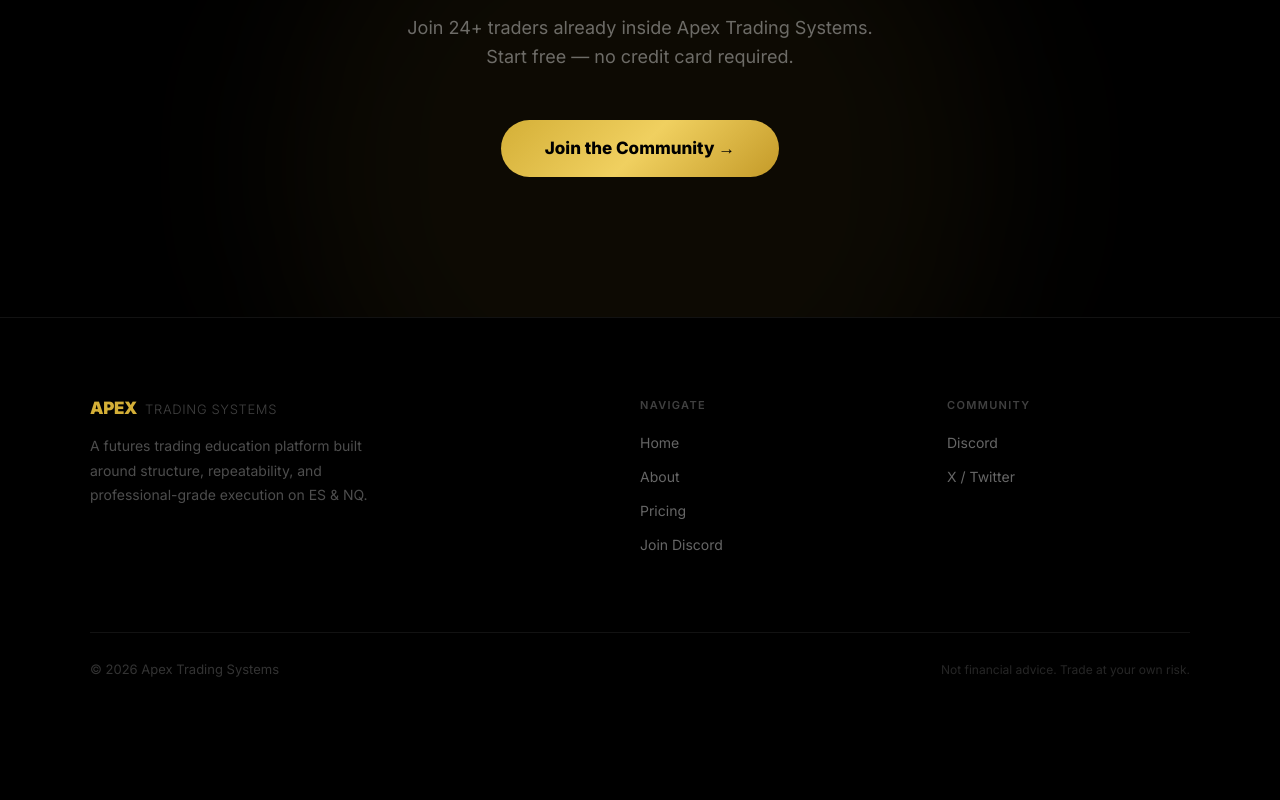
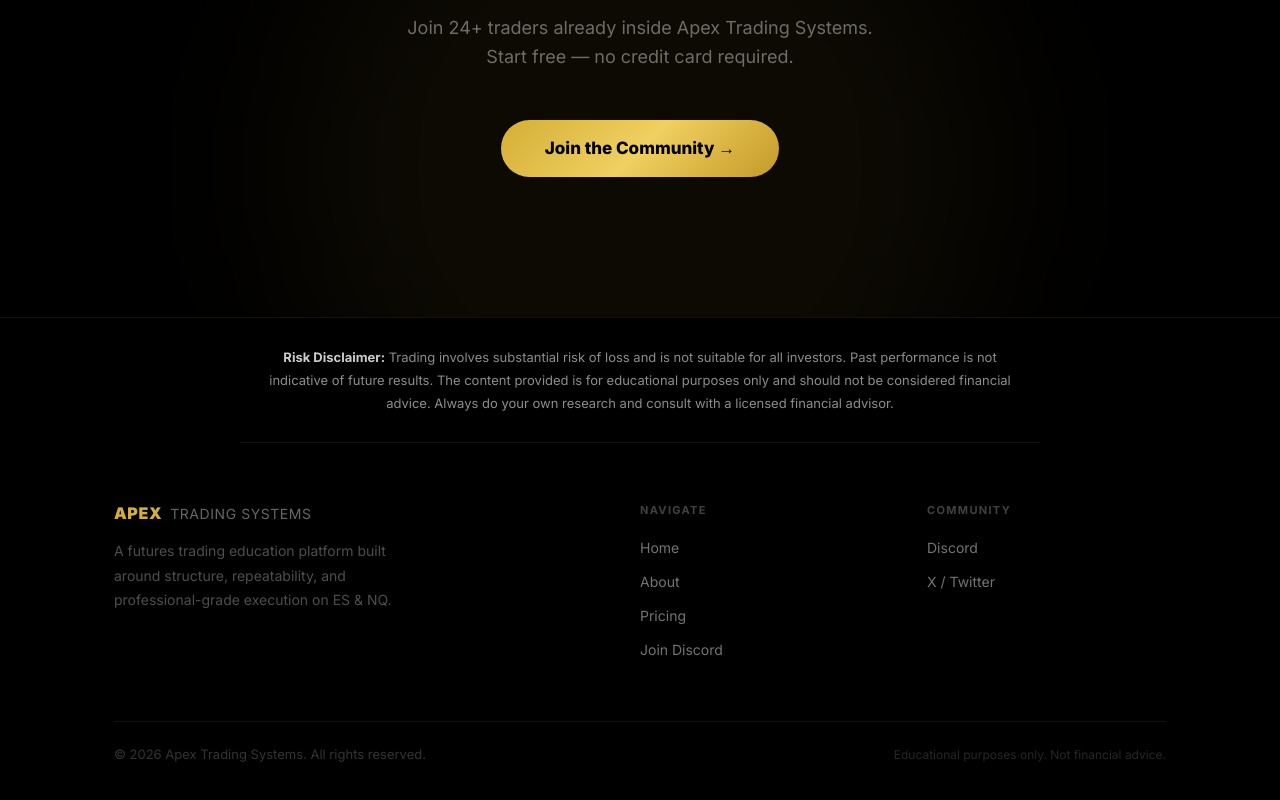
Before and after one commit to atradingsystems/Apex-Trading-Systems, a Next.js app: page / in a window 1280 px wide. Shown: the part 3557-4357 px from the top of the page. Before the commit the page ends 4274 px from the top, so only its background shows below. Built offline with nearby package versions, Linux system fonts and the light colour scheme.

Commit message:
Footer - proper risk disclaimer, improved visibility

```diff
--- a/components/Footer.tsx
+++ b/components/Footer.tsx
@@ -4,32 +4,36 @@
   return (
     <footer style={{
       borderTop: "1px solid rgba(255,255,255,0.07)",
-      padding: "80px 24px 40px",
       background: "#000",
       fontFamily: "inherit",
     }}>
-      <style>{`
-        .footer-link { color: rgba(255,255,255,0.4) !important; text-decoration: none !important; font-size: 14px; transition: color 0.2s; }
-        .footer-link:hover { color: rgba(255,255,255,0.8) !important; }
-        .footer-label { font-size: 11px; font-weight: 600; color: rgba(255,255,255,0.25); letter-spacing: 0.12em; text-transform: uppercase; margin-bottom: 20px; }
-        @media (max-width: 640px) {
-          .footer-grid { grid-template-columns: 1fr 1fr !important; gap: 32px !important; }
-          .footer-brand { grid-column: 1 / -1; }
-        }
-      `}</style>
 
-      <div style={{ maxWidth: 1100, margin: "0 auto" }}>
-        <div className="footer-grid" style={{
+      {/* Risk Disclaimer */}
+      <div style={{
+        borderBottom: "1px solid rgba(255,255,255,0.07)",
+        padding: "28px 24px",
+        textAlign: "center",
+        maxWidth: 800,
+        margin: "0 auto",
+      }}>
+        <p style={{ color: "rgba(255,255,255,0.55)", fontSize: 13, lineHeight: 1.75 }}>
+          <strong style={{ color: "rgba(255,255,255,0.8)" }}>Risk Disclaimer:</strong> Trading involves substantial risk of loss and is not suitable for all investors. Past performance is not indicative of future results. The content provided is for educational purposes only and should not be considered financial advice. Always do your own research and consult with a licensed financial advisor.
+        </p>
+      </div>
+
+      {/* Main footer */}
+      <div style={{ maxWidth: 1100, margin: "0 auto", padding: "60px 24px 40px" }}>
+        <div style={{
           display: "grid",
           gridTemplateColumns: "2fr 1fr 1fr",
-          gap: 64,
-          marginBottom: 64,
+          gap: 48,
+          marginBottom: 48,
         }}>
           {/* Brand */}
-          <div className="footer-brand">
+          <div>
             <div style={{ marginBottom: 16 }}>
-              <span style={{ color: "#D4AF37", fontWeight: 900, fontSize: 17, letterSpacing: "-0.02em" }}>APEX</span>
-              <span style={{ color: "rgba(255,255,255,0.25)", fontWeight: 300, fontSize: 13, marginLeft: 8, letterSpacing: "0.05em" }}>TRADING SYSTEMS</span>
+              <span style={{ color: "#D4AF37", fontWeight: 900, fontSize: 16, letterSpacing: "0.04em" }}>APEX</span>
+              <span style={{ color: "rgba(255,255,255,0.4)", fontWeight: 400, fontSize: 14, marginLeft: 8, letterSpacing: "0.04em" }}>TRADING SYSTEMS</span>
             </div>
             <p style={{ color: "rgba(255,255,255,0.3)", fontSize: 14, lineHeight: 1.75, maxWidth: 300 }}>
               A futures trading education platform built around structure, repeatability, and professional-grade execution on ES & NQ.
@@ -38,39 +42,46 @@
 
           {/* Nav */}
           <div>
-            <div className="footer-label">Navigate</div>
+            <div style={{ fontSize: 11, fontWeight: 700, color: "rgba(255,255,255,0.25)", letterSpacing: "0.12em", textTransform: "uppercase" as const, marginBottom: 20 }}>Navigate</div>
             {[["Home", "/"], ["About", "/about"], ["Pricing", "/pricing"], ["Join Discord", "/join"]].map(([label, href]) => (
               <div key={label} style={{ marginBottom: 14 }}>
-                <Link href={href} className="footer-link">{label}</Link>
+                <Link href={href} style={{ color: "rgba(255,255,255,0.45)", fontSize: 14, textDecoration: "none" }}>{label}</Link>
               </div>
             ))}
           </div>
 
           {/* Community */}
           <div>
-            <div className="footer-label">Community</div>
+            <div style={{ fontSize: 11, fontWeight: 700, color: "rgba(255,255,255,0.25)", letterSpacing: "0.12em", textTransform: "uppercase" as const, marginBottom: 20 }}>Community</div>
             <div style={{ marginBottom: 14 }}>
-              <a href="https://discord.gg/83VwHsTbs" target="_blank" rel="noopener noreferrer" className="footer-link">Discord</a>
+              <a href="https://discord.gg/83VwHsTbs" target="_blank" rel="noopener noreferrer" style={{ color: "rgba(255,255,255,0.45)", fontSize: 14, textDecoration: "none" }}>Discord</a>
             </div>
             <div style={{ marginBottom: 14 }}>
-              <a href="https://x.com/apextrading00" target="_blank" rel="noopener noreferrer" className="footer-link">X / Twitter</a>
+              <a href="https://x.com/apextrading00" target="_blank" rel="noopener noreferrer" style={{ color: "rgba(255,255,255,0.45)", fontSize: 14, textDecoration: "none" }}>X / Twitter</a>
             </div>
           </div>
         </div>
 
+        {/* Bottom bar */}
         <div style={{
           borderTop: "1px solid rgba(255,255,255,0.07)",
-          paddingTop: 28,
+          paddingTop: 24,
           display: "flex",
           justifyContent: "space-between",
           alignItems: "center",
-          flexWrap: "wrap",
-          gap: 10,
+          flexWrap: "wrap" as const,
+          gap: 8,
         }}>
-          <p style={{ color: "rgba(255,255,255,0.2)", fontSize: 13 }}>© 2026 Apex Trading Systems</p>
-          <p style={{ color: "rgba(255,255,255,0.15)", fontSize: 12 }}>Not financial advice. Trade at your own risk.</p>
+          <p style={{ color: "rgba(255,255,255,0.2)", fontSize: 13 }}>© 2026 Apex Trading Systems. All rights reserved.</p>
+          <p style={{ color: "rgba(255,255,255,0.15)", fontSize: 12 }}>Educational purposes only. Not financial advice.</p>
         </div>
       </div>
+
+      <style>{`
+        @media (max-width: 640px) {
+          .footer-grid { grid-template-columns: 1fr 1fr !important; }
+        }
+      `}</style>
     </footer>
   );
 }
```
